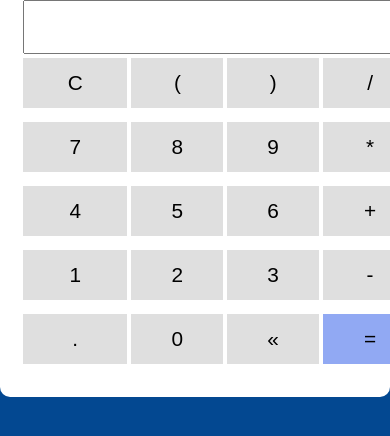
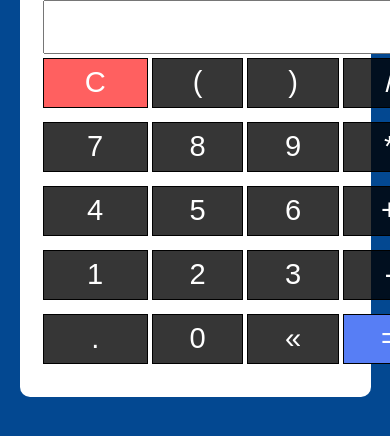
Before and after one commit to Johklay/javascrip, a plain HTML site: page aula055/index.html in a window 390 px wide. Shown: the part 156-592 px from the top of the page. Drawn offline with nearby package versions, Linux system fonts and the light colour scheme.

Commit message:
Update style.css

```diff
--- a/aula055/assts/css/style.css
+++ b/aula055/assts/css/style.css
@@ -75,7 +75,7 @@ form button:active{
     width: 100%;
     height: 50px;
     font-size: 1em;
-    border: none;
+    border: black solid 1px;
     background: #dfdfdf;
     cursor: pointer;
 }
@@ -91,3 +91,30 @@ form button:active{
 .btn-eq:hover{
     background: royalblue;
 }
+
+@media(max-width: 768px) {
+    .container{
+        width: 90%;
+    }
+
+    .btn{
+        font-size: 1.4em;
+        background: rgba(0, 0, 0, 0.788);
+        color: white;
+    }
+
+    .btn-eq{
+    background:  rgb(87, 126, 245);
+}
+
+    .btn-eq:hover{
+    background:  rgb(0, 64, 255);
+}
+    .btn-clear{
+        background: rgba(255, 0, 0, 0.623);
+    }
+
+    .btn-clear:hover{
+        background: red;
+    }
+}
```
